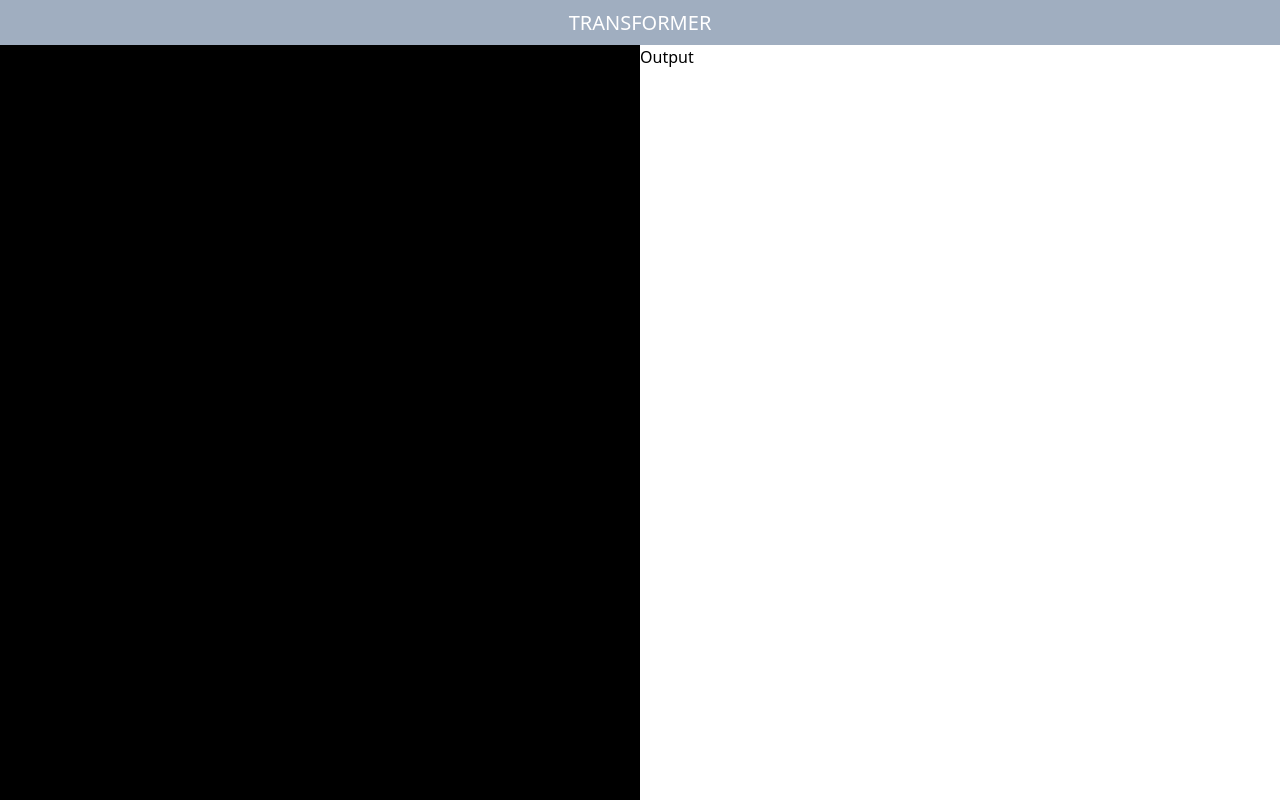
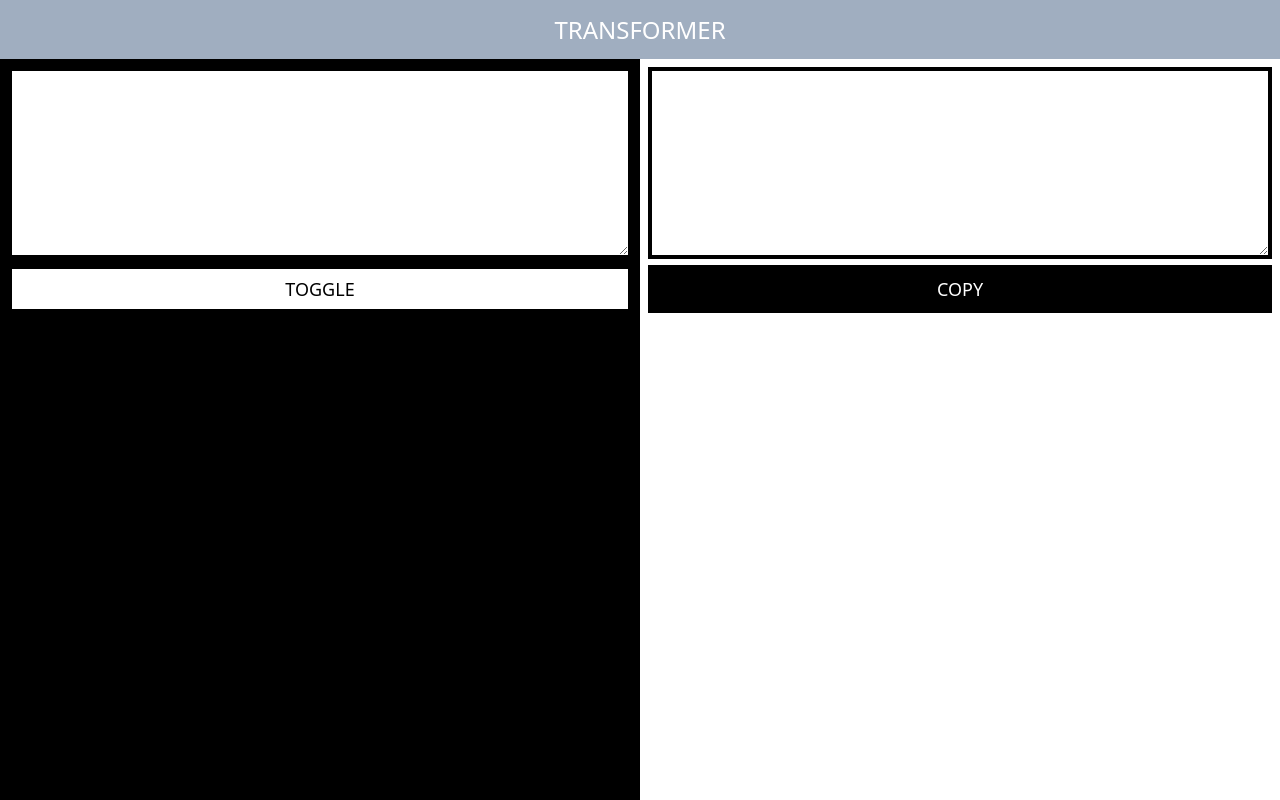
Before and after one commit to ashco/text-formatter, a Next.js app: page / in a window 1280 px wide. Built offline with nearby package versions, Linux system fonts and the light colour scheme.

Commit message:
setting css up more

```diff
--- /dev/null
+++ b/components/Button.js
@@ -0,0 +1,11 @@
+import React from 'react'
+
+const Button = ({type, children}) => {
+  return (
+    <button className={`${type == 'primary' ? 'bg-black text-white hover:bg-white hover:text-black' : 'bg-white text-black hover:bg-black hover:text-white'} flex items-center justify-around w-full h-12 border-4 font-medium text-lg border-black`}>
+      {children}
+    </button>
+  )
+}
+
+export default Button
--- /dev/null
+++ b/components/Container.js
@@ -0,0 +1,12 @@
+import Textarea from './Textarea'
+import Button from './Button'
+
+const Container = ({mode, children}) => {
+  return (
+    <div className={`${mode === 'input' ? 'bg-black text-white' : 'bg-white'} min-h-1/2 w-full p-2`}>
+      {children}
+    </div>
+  )
+}
+
+export default Container
--- /dev/null
+++ b/components/InputContainer.js
@@ -0,0 +1,11 @@
+import Textarea from './Textarea'
+
+const InputContainer = () => {
+  return (
+    <div className="bg-black text-white min-h-1/2 w-full p-2">
+      <Textarea />
+    </div>
+  )
+}
+
+export default InputContainer
--- /dev/null
+++ b/components/Nav.js
@@ -0,0 +1,11 @@
+import React from 'react'
+
+const Nav = () => {
+  return (
+    <nav className="h-16 bg-gray-500 text-white font-medium text-2xl flex items-center justify-around">
+      <h1 className="">TRANSFORMER</h1>
+    </nav>
+  )
+}
+
+export default Nav
--- /dev/null
+++ b/components/OutputContainer.js
@@ -0,0 +1,16 @@
+import Textarea from './Textarea'
+import Button from './Button'
+
+
+const OutputContainer = () => {
+  return (
+    <div className="bg-white min-h-1/2 w-full p-2">
+      <Textarea />
+      <Button>
+        COPY
+      </Button>
+    </div>
+  )
+}
+
+export default OutputContainer
--- /dev/null
+++ b/components/Textarea.js
@@ -0,0 +1,7 @@
+const Textarea = () => (
+  <div className="w-vw">
+    <textarea className="border-4 border-black w-full h-48" />
+  </div>
+)
+
+export default Textarea
--- a/pages/index.js
+++ b/pages/index.js
@@ -1,6 +1,9 @@
 import Head from 'next/head'
 
-// import Layout from '../components/Layout'
+import Nav from '../components/Nav'
+import Container from '../components/Container'
+import Button from '../components/Button'
+import Textarea from '../components/Textarea'
 
 const IndexPage = () => (
   <div className="flex flex-col h-screen">
@@ -9,20 +12,21 @@ const IndexPage = () => (
       <link rel="icon" href="/favicon.ico" />
     </Head> */}
 
-    <nav className="h-12 bg-gray-500 text-white font-medium text-xl flex items-center justify-around">
-      <h1 className="">TRANSFORMER</h1>
-    </nav>
+    <Nav/>
     <main className="h-full sm:flex">
-      <div className="bg-black min-h-1/2 w-full">
-        Input
-      </div>
-      <div className="bg-white min-h-1/2 w-full">
-        Output
-      </div>
+      <Container mode="input">
+        <Textarea />
+        <Button>
+          TOGGLE
+        </Button>
+      </Container>
+      <Container mode="output">
+        <Textarea />
+        <Button type='primary'>
+          COPY
+        </Button>
+      </Container>
     </main>
-    {/* <Layout>
-
-    </Layout> */}
   </div>
 
 )
```
